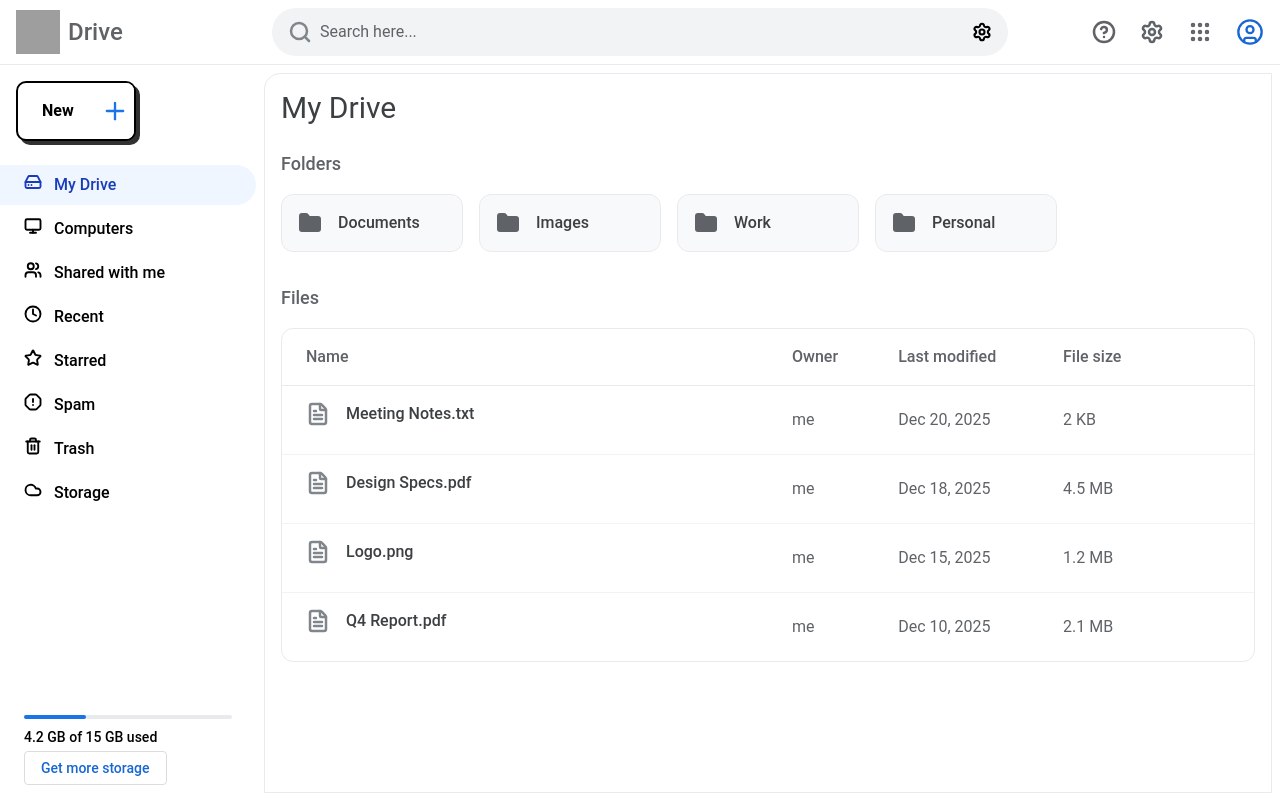
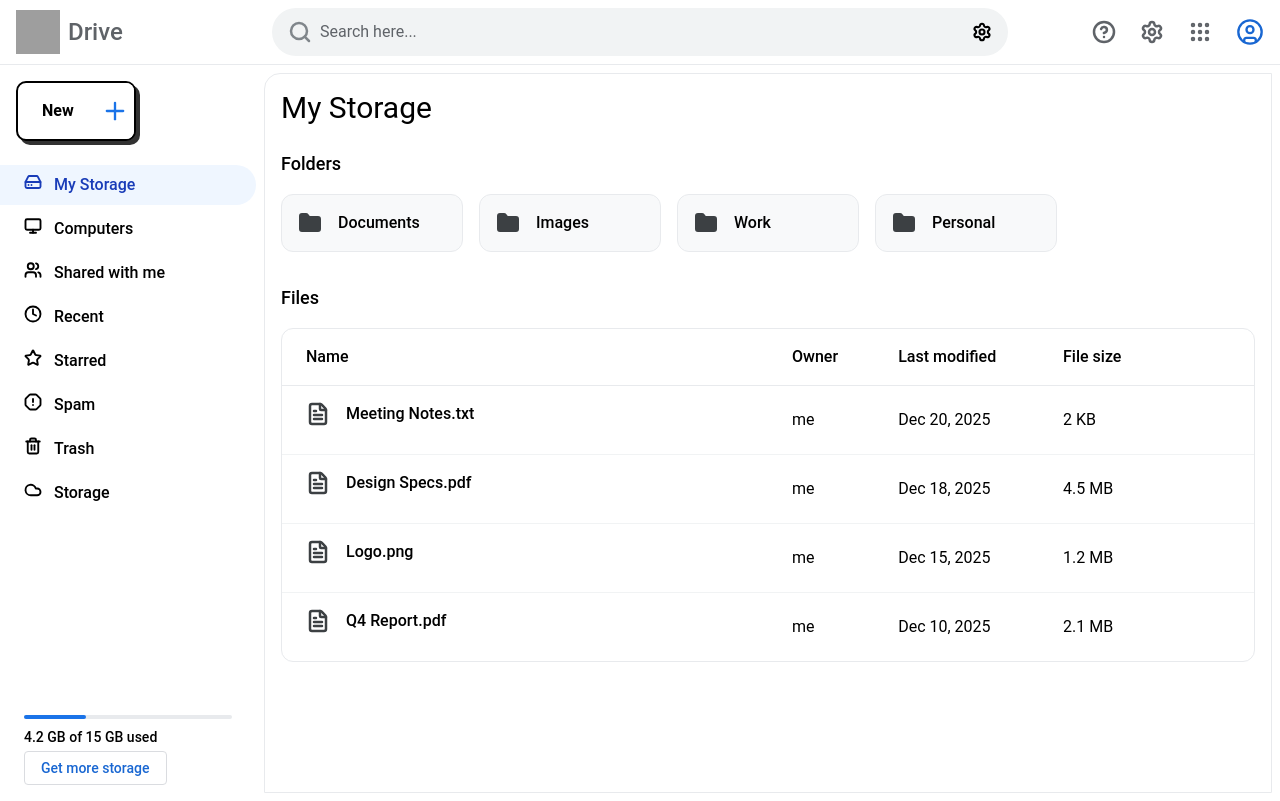
Before and after one commit to Sarthak0419/data_sphere, a React (Vite) app in the folder data_sphere/: page /drive/my-drive in a window 1280 px wide. Built offline with nearby package versions, Linux system fonts and the light colour scheme; grey boxes are pictures that could not be loaded.

Commit message:
feat : text improvement

```diff
--- a/data_sphere/src/components/Sidebar.tsx
+++ b/data_sphere/src/components/Sidebar.tsx
@@ -12,7 +12,7 @@ import {
 } from 'lucide-react';
 
 const navItems = [
-  { icon: HardDrive, label: 'My Drive', active: true },
+  { icon: HardDrive, label: 'My Storage', active: true },
   { icon: Monitor, label: 'Computers' },
   { icon: Users, label: 'Shared with me' },
   { icon: Clock, label: 'Recent' },
--- a/data_sphere/src/pages/Drive.tsx
+++ b/data_sphere/src/pages/Drive.tsx
@@ -19,7 +19,7 @@ export const Drive: React.FC = () => {
   return (
     <div className="h-full">
       <div className="flex items-center justify-between mb-6">
-        <h1 className="text-3xl font-normal text-gray-800">My Drive</h1>
+        <h1 className="text-3xl font-normal text-black">My Storage</h1>
         <div className="flex items-center gap-2">
            {/* View toggle buttons could go here */}
         </div>
@@ -27,12 +27,12 @@ export const Drive: React.FC = () => {
 
       {/* Folders Section */}
       <div className="mb-8">
-        <h2 className="text-lg font-medium text-gray-700 mb-4">Folders</h2>
+        <h2 className="text-lg font-medium text-black mb-4">Folders</h2>
         <div className="grid grid-cols-2 sm:grid-cols-3 md:grid-cols-4 lg:grid-cols-5 gap-4">
           {folders.map((folder) => (
             <div key={folder.name} className="flex items-center gap-4 p-4 bg-gray-50 rounded-xl border border-gray-200 hover:bg-gray-100 cursor-pointer transition-colors">
-              <Folder size={24} className="text-gray-700 fill-gray-700" />
-              <span className="text-base font-medium text-gray-800 truncate">{folder.name}</span>
+              <Folder size={24} className="text-gray-800 fill-gray-800" />
+              <span className="text-base font-medium text-black truncate">{folder.name}</span>
             </div>
           ))}
         </div>
@@ -40,31 +40,31 @@ export const Drive: React.FC = () => {
 
       {/* Files Section */}
       <div>
-        <h2 className="text-lg font-medium text-gray-700 mb-4">Files</h2>
+        <h2 className="text-lg font-medium text-black mb-4">Files</h2>
         <div className="bg-white rounded-xl border border-gray-200 overflow-hidden">
           <table className="w-full text-left border-collapse">
             <thead>
               <tr className="border-b border-gray-200">
-                <th className="py-4 px-6 text-base font-medium text-gray-700 w-1/2">Name</th>
-                <th className="py-4 px-6 text-base font-medium text-gray-700">Owner</th>
-                <th className="py-4 px-6 text-base font-medium text-gray-700">Last modified</th>
-                <th className="py-4 px-6 text-base font-medium text-gray-700">File size</th>
-                <th className="py-4 px-6 text-base font-medium text-gray-700"></th>
+                <th className="py-4 px-6 text-base font-medium text-black w-1/2">Name</th>
+                <th className="py-4 px-6 text-base font-medium text-black">Owner</th>
+                <th className="py-4 px-6 text-base font-medium text-black">Last modified</th>
+                <th className="py-4 px-6 text-base font-medium text-black">File size</th>
+                <th className="py-4 px-6 text-base font-medium text-black"></th>
               </tr>
             </thead>
             <tbody>
               {files.map((file) => (
                 <tr key={file.name} className="hover:bg-gray-50 border-b border-gray-100 last:border-none group">
                   <td className="py-4 px-6 flex items-center gap-4">
-                    <FileText size={24} className="text-gray-600 stroke-[2.5px]" />
-                    <span className="text-base text-gray-800 font-medium">{file.name}</span>
+                    <FileText size={24} className="text-gray-800 stroke-[2.5px]" />
+                    <span className="text-base text-black font-medium">{file.name}</span>
                   </td>
-                  <td className="py-4 px-6 text-base font-normal text-gray-700">{file.owner}</td>
-                  <td className="py-4 px-6 text-base font-normal text-gray-700">{file.date}</td>
-                  <td className="py-4 px-6 text-base font-normal text-gray-700">{file.size}</td>
+                  <td className="py-4 px-6 text-base font-normal text-black">{file.owner}</td>
+                  <td className="py-4 px-6 text-base font-normal text-black">{file.date}</td>
+                  <td className="py-4 px-6 text-base font-normal text-black">{file.size}</td>
                   <td className="py-4 px-6 text-right">
                     <button className="p-2 hover:bg-gray-200 rounded-full opacity-0 group-hover:opacity-100 transition-opacity">
-                      <MoreVertical size={20} className="text-gray-700" />
+                      <MoreVertical size={20} className="text-gray-800" />
                     </button>
                   </td>
                 </tr>
```
